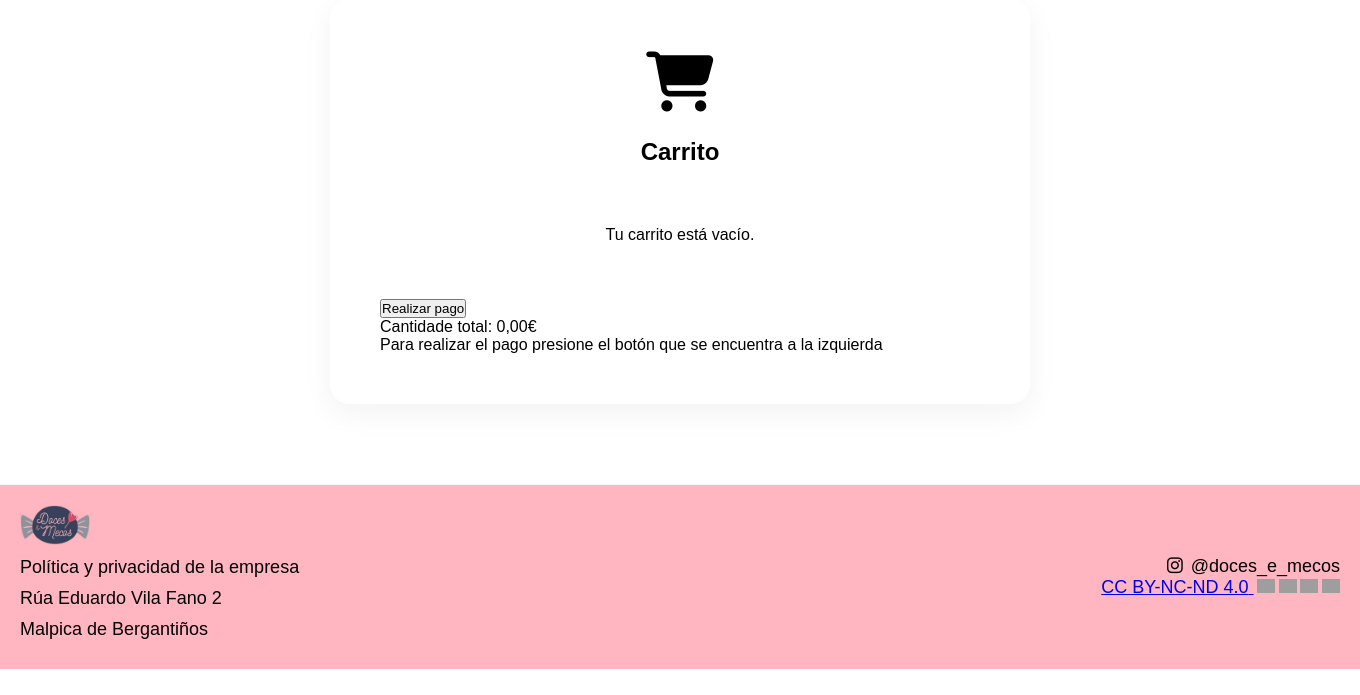
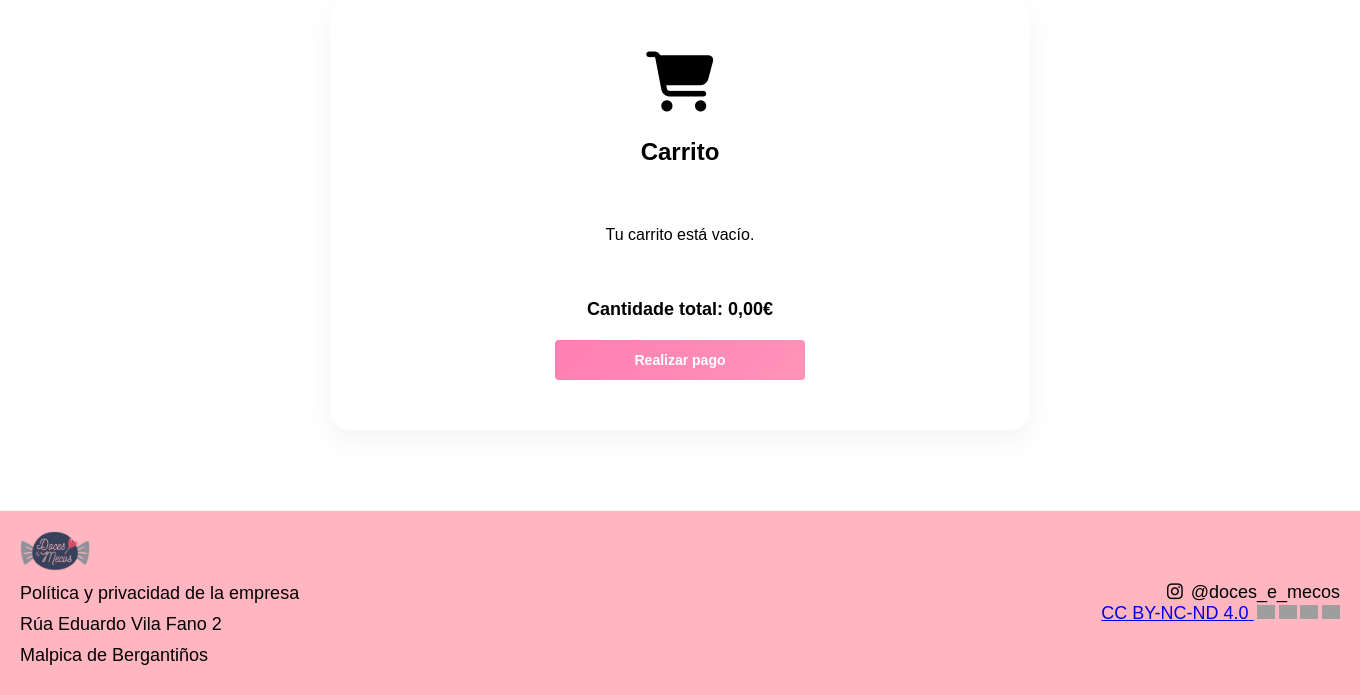
Before and after one commit to Reidas06/Prototipo-Doces-Mecos, a Django app: page /carrito/ in a window 1360 px wide. Shown: the part 413-1108 px from the top of the page. Before the commit the page ends 1082 px from the top, so only its background shows below. Run offline with Django 5.2, Linux system fonts and the light colour scheme; data that the repository does not hold is empty; grey boxes are pictures that could not be loaded.

Commit message:
fix: styles of texts and images

```diff
--- a/tienda/static/tienda/css/Carrito.css
+++ b/tienda/static/tienda/css/Carrito.css
@@ -240,6 +240,43 @@ body {
     color: rgb(255, 95, 161);
 }
 
+/* Área de resumen del carrito */
+.carrito-resumen-grid {
+    display: flex;
+    flex-direction: column;
+    align-items: center;
+    gap: 15px;
+    margin-top: 30px;
+}
+
+.caja-info-pago {
+    order: -1;
+    text-align: center;
+}
+
+#total-amount {
+    font-size: 18px;
+    font-weight: bold;
+    margin-bottom: 5px;
+}
+
+.boton-pago {
+    padding: 12px 30px;
+    background: linear-gradient(135deg, #ff7eb3, #ff94b8);
+    border: none;
+    border-radius: 4px;
+    color: white;
+    font-size: 14px;
+    font-weight: bold;
+    cursor: pointer;
+    max-width: 250px;
+    width: 100%;
+}
+
+.boton-pago:hover {
+    background: linear-gradient(135deg, #ff5fa1, #ff7eb3);
+}
+
 /*Pie de página*/
 .pie {
     background-color: lightpink;
--- a/tienda/static/tienda/css/Principal.css
+++ b/tienda/static/tienda/css/Principal.css
@@ -167,8 +167,9 @@ body {
 }
 
 .contenedor-imagen img {
-    max-width: 100%;
-    height: auto;
+    width: 100%;
+    max-width: 640px;
+    height: 350px;
     border-radius: 4px;
 }
 
--- a/tienda/static/tienda/js/traductor.js
+++ b/tienda/static/tienda/js/traductor.js
@@ -76,7 +76,6 @@ document.addEventListener('DOMContentLoaded', () => {
 
             // Carrito extra
             'carriño_valeiro': 'O teu carriño está valeiro.',
-            'info_pago': 'Para realizar o pago prema o botón que se atopa a esquerda',
             'pago_title': 'Realizar Pago',
             'tu_pedido': 'O teu pedido',
             'datos_tarxeta': '<i class="fa-regular fa-credit-card"></i> Datos da tarxeta',
@@ -153,7 +152,6 @@ document.addEventListener('DOMContentLoaded', () => {
 
             // Carrito extra
             'carriño_valeiro': 'Tu carrito está vacío.',
-            'info_pago': 'Para realizar el pago presione el botón que se encuentra a la izquierda',
             'pago_title': 'Realizar Pago',
             'tu_pedido': 'Tu pedido',
             'datos_tarxeta': '<i class="fa-regular fa-credit-card"></i> Datos de la tarjeta',
@@ -300,9 +298,6 @@ document.addEventListener('DOMContentLoaded', () => {
         if (checkoutBtn) checkoutBtn.textContent = staticTranslations[currentLang].btn_pago;
 
         // Carrito.html - extra texts
-        const cInfoPago = document.querySelector('.caja-info-pago p:last-child');
-        if (cInfoPago && cInfoPago.id !== 'total-amount') cInfoPago.textContent = staticTranslations[currentLang].info_pago;
-
         const cartItemsDiv = document.getElementById('cart-items');
         if (cartItemsDiv && cartItemsDiv.innerHTML.includes('O teu carriño está valeiro.') || (cartItemsDiv && cartItemsDiv.innerHTML.includes('Tu carrito está vacío.'))) {
             cartItemsDiv.innerHTML = `<p style="text-align:center; padding: 20px;">${staticTranslations[currentLang].carriño_valeiro}</p>`;
--- a/tienda/templates/tienda/Carrito.html
+++ b/tienda/templates/tienda/Carrito.html
@@ -61,7 +61,6 @@
                 <button type="button" class="boton-pago" id="checkout-btn">Realizar pago</button>
                 <div class="caja-info-pago">
                     <p id="total-amount">Cantidade total: 0,00€</p>
-                    <p>Para relizar o pago prema o botón que se atopa a esquerda</p>
                 </div>
             </div>
             <script src="{% static 'tienda/js/carrito.js' %}"></script>
--- a/tienda/templates/tienda/Principal.html
+++ b/tienda/templates/tienda/Principal.html
@@ -50,7 +50,7 @@
         <div class="cuerpo-up">
             <div class="contenedor-imagen">
                 <h4>Acerca de nosotros</h4>
-                <img src="{% static 'tienda/img/sea-9983074_640.jpg' %}" alt="tienda">
+                <img src="{% static 'tienda/img/Expositorio.jpeg' %}" alt="tienda">
             </div>
             <p class="texto-seccion" id="desc-1">
                 A nosa pasión é endulzar a vida de pequenos como grandes, ofrezemos unha amplía variedade de doces e larpeiradas que despertan recordos da infancia. Temos desde caramelos clásicos hasta as últimas novedades. A nosa misión e que o cliente marche cun sorriso na cara como o que nós temos cando entran.
@@ -60,7 +60,7 @@
         <div class="cuerpo-up">
             <div class="contenedor-imagen">
                 <h4>Dónde nos puedes encontrar</h4>
-                <img src="{% static 'tienda/img/sea-9983074_640.jpg' %}" alt="tienda">
+                <img src="{% static 'tienda/img/fachada.jpg' %}" alt="tienda">
             </div>
             <p class="texto-seccion" id="desc-2">
                 Podes atoparnos no centro de Malpica de Bergantiños, nun espazo cheo de cor, doces e alegría. Enderezo: Rúa Eduardo Vila Fano 2, Malpica de Bergantiños. Horario: 10:30-1:30 || 5:00-8:30. Achégate a coñecernos e déixate levar polo sabor das nosas lambetadas en Doces & Mecos.
```
Also changed, not shown: tienda/static/tienda/css/Formulario.css (+14 -3 lines), tienda/static/tienda/img/Expositorio.jpeg (added), tienda/static/tienda/img/fachada.jpg (added).
